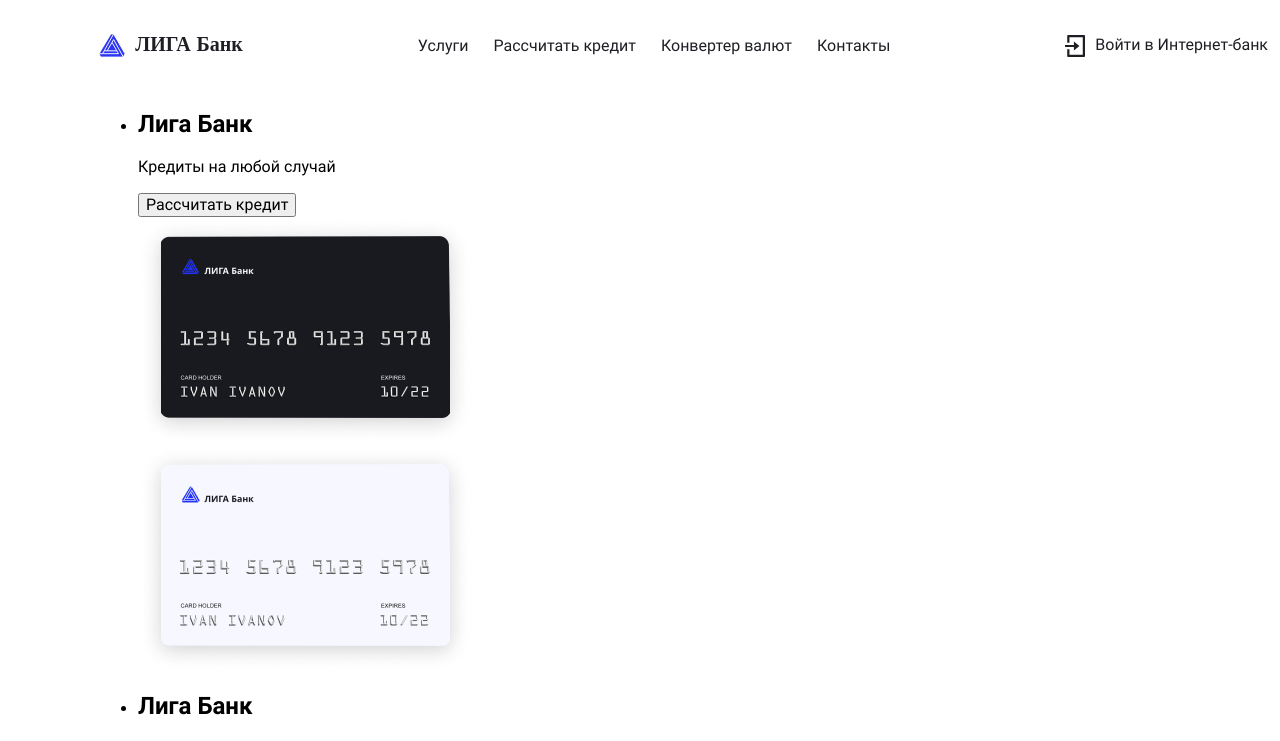
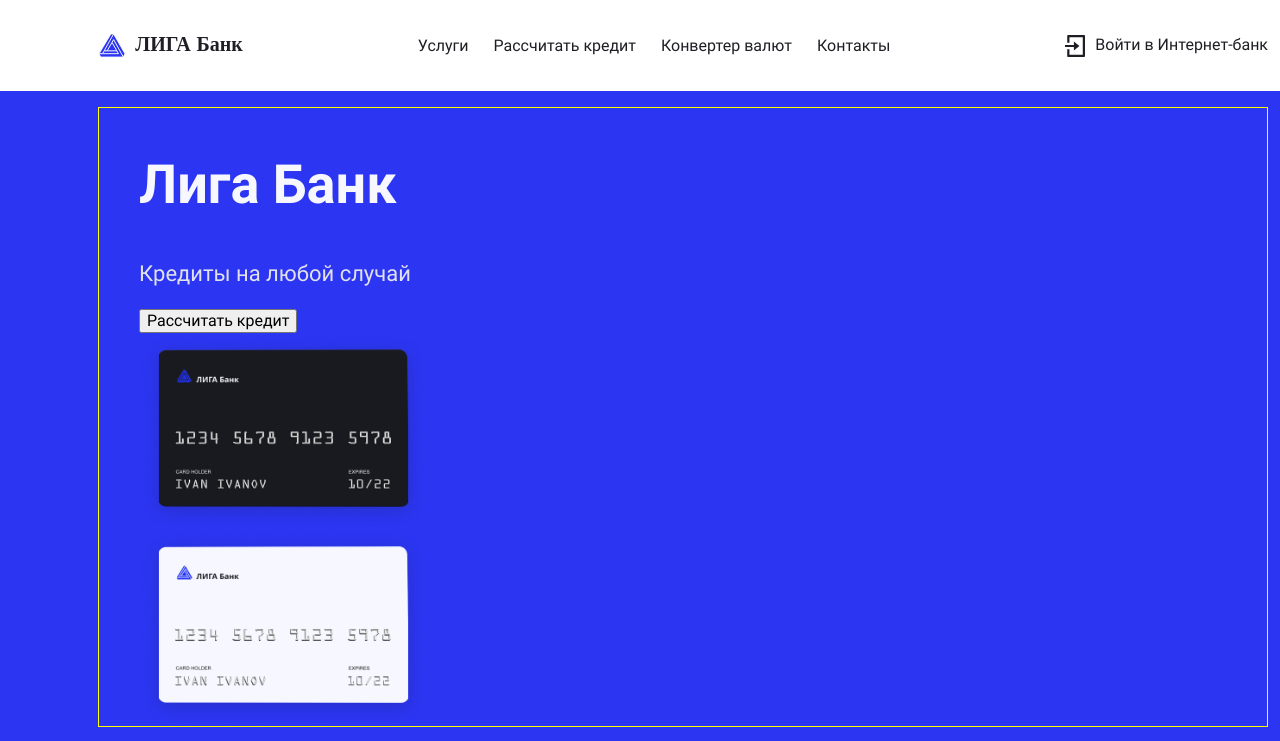
Before and after one commit to sanich123/ligaBank, a React (Create React App) app: page / in a window 1280 px wide. Shown: the top 741 px of the page. Built offline with nearby package versions, Linux system fonts and the light colour scheme.

Commit message:
Some work

```diff
--- a/public/css/style.css
+++ b/public/css/style.css
@@ -680,3 +680,37 @@ body {
   width: 100%;
   background-color: #F6F7FF;
 }
+
+.main {
+  display: grid;
+  grid-template-rows: auto auto auto auto;
+}
+.wrapper-slider {
+  margin: 0 auto;
+  width: 100%;
+  background: #2C36F2;
+}
+
+.main-slider__list {
+
+  list-style: none;
+  border: 1px solid yellow;
+  min-width: 150px;
+}
+
+.main-slider__list--item:first-child h2 {
+  font-family: 'Roboto';
+  font-style: normal;
+  font-weight: 700;
+  font-size: 54px;
+  line-height: 63px;
+  color: #F6F7FF;
+}
+.main-slider__list--item:first-child p {
+  font-family: 'Roboto';
+  font-style: normal;
+  font-weight: 400;
+  font-size: 22px;
+  line-height: 26px;
+  color: #E0E1EA;
+}
--- a/src/components/main.tsx
+++ b/src/components/main.tsx
@@ -28,22 +28,35 @@ export default function Main() {
       </header>
       <main className="main">
         <h1 className="visually-hidden">Лига Банк, описание продуктов</h1>
+        <div className="wrapper-slider">
           <section className="main-slider container">
-          <ul>
-            <li>
+            <ul className="main-slider__list">
+              <li className="main-slider__list--item">
                 <h2>Лига Банк</h2>
                 <p>Кредиты на любой случай</p>
                 <button type="button">Рассчитать кредит</button>
-              <img alt="Black promo card" src="./img/content/black-card.png" />
-              <img alt="White promo card" src="./img/content/white-card.png" />
+                <img
+                  width="289"
+                  height="182"
+                  className="black-card-img"
+                  alt="Black promo card"
+                  src="./img/content/black-card.png"
+                />
+                <img
+                  width="289"
+                  height="182"
+                  className="white-card-img"
+                  alt="White promo card"
+                  src="./img/content/white-card.png"
+                />
               </li>
-            <li>
+              <li className="main-slider__list--item visually-hidden">
                 <h2>Лига Банк</h2>
                 <p>Ваша уверенность в завтрашнем дне</p>
                 <button type="button">Рассчитать кредит</button>
                 <img alt="Promo man" src="./img/content/promo-man.png" />
               </li>
-            <li>
+              <li className="main-slider__list--item visually-hidden">
                 <h2>Лига Банк</h2>
                 <p>Всегда рядом</p>
                 <button type="button">Найти отделение</button>
@@ -51,6 +64,8 @@ export default function Main() {
               </li>
             </ul>
           </section>
+        </div>
+
         <section className="main-advantages container">
           <h2 className="visually-hidden">Наши преимущества</h2>
           <ul>
@@ -203,8 +218,7 @@ export default function Main() {
               <span className="header-nav__logo">ЛИГА Банк</span>
             </a>
             <address>
-              150015, г. Москва, ул. Московская, д. 32
-              Генеральная лицензия
+              150015, г. Москва, ул. Московская, д. 32 Генеральная лицензия
               Банка России №1050 Ⓒ Лига Банк, 2019
             </address>
           </div>
```
Lines whose indentation alone changed are shown as unchanged.
